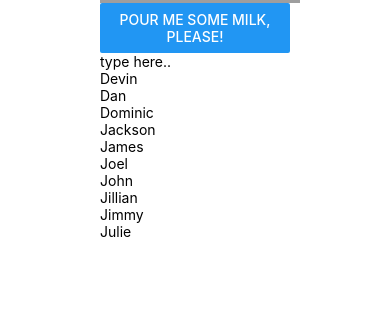
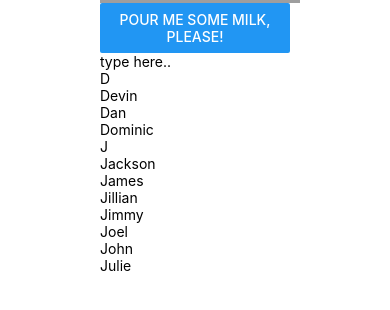
Before and after one commit to shahriar021/React-Native-Lesson, a React Native app: screen / in a window 390 px wide. Shown: the part 314-624 px from the top of the page. Built offline with nearby package versions, Linux system fonts and the light colour scheme; grey boxes are pictures that could not be loaded.

Commit message:
all basic

```diff
--- a/App.js
+++ b/App.js
@@ -5,6 +5,7 @@ import { ForState } from './components/ForState';
 import HandlingTextInput from './components/HandlingTextInput';
 import ForScrollView from './components/ForScrollView';
 import ForFlatList from './components/ForFlatList';
+import ForSectionList from './components/ForSectionList';
 
 const PizzaTranslator = () => {
 
@@ -15,7 +16,8 @@ const PizzaTranslator = () => {
       <ForState/>
       <HandlingTextInput/>
       {/* <ForScrollView/> */}
-      <ForFlatList/>
+      {/* <ForFlatList/> */}
+      <ForSectionList/>
     </View>
   );
 };
--- /dev/null
+++ b/components/ForSectionList.jsx
@@ -0,0 +1,34 @@
+import React from 'react'
+
+import {View,SectionList,Text} from 'react-native'
+
+const ForSectionList = () => {
+  return (
+    <View >
+      <SectionList
+        sections={[
+          {title: 'D', data: ['Devin', 'Dan', 'Dominic']},
+          {
+            title: 'J',
+            data: [
+              'Jackson',
+              'James',
+              'Jillian',
+              'Jimmy',
+              'Joel',
+              'John',
+              'Julie',
+            ],
+          },
+        ]}
+        renderItem={({item}) => <Text >{item}</Text>}
+        renderSectionHeader={({section}) => (
+          <Text >{section.title}</Text>
+        )}
+        keyExtractor={item => `basicListEntry-${item}`}
+      />
+    </View>
+  )
+}
+
+export default ForSectionList
```
